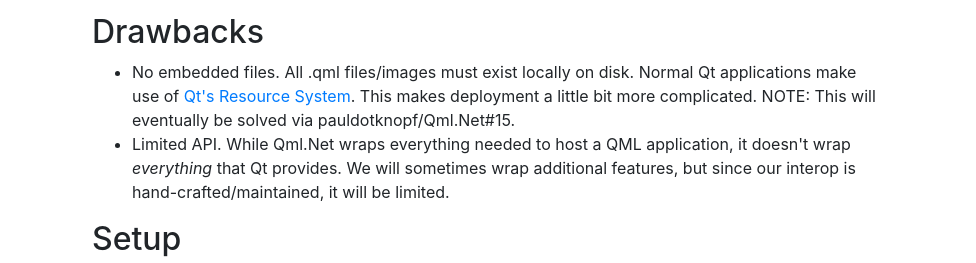
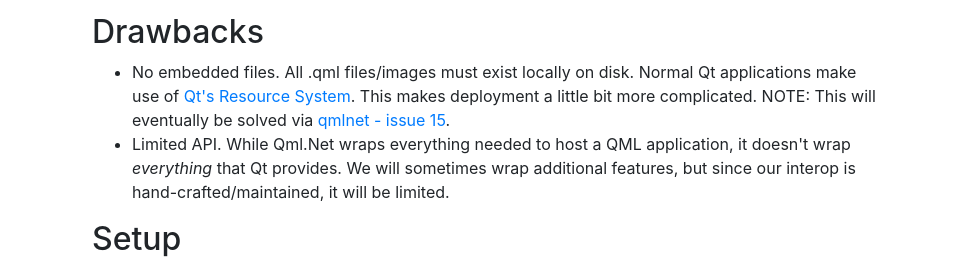
Before and after one commit to qmlnet/qmlnet.github.io, a plain HTML site: page setup/managed-hosting/index.html in a window 1280 px wide. Shown: the part 393-656 px from the top of the page, 304-1280 px from the left. Drawn offline with Linux system fonts and the light colour scheme.

Commit message:
Deploy to GitHub Pages: 734b7f6

```diff
--- a/setup/managed-hosting/index.html
+++ b/setup/managed-hosting/index.html
@@ -100,7 +100,7 @@
 </ul>
 <h2 id="drawbacks">Drawbacks</h2>
 <ul>
-<li>No embedded files. All .qml files/images must exist locally on disk. Normal Qt applications make use of <a href="http://doc.qt.io/qt-5/resources.html">Qt's Resource System</a>. This makes deployment a little bit more complicated. NOTE: This will eventually be solved via pauldotknopf/Qml.Net#15.</li>
+<li>No embedded files. All .qml files/images must exist locally on disk. Normal Qt applications make use of <a href="http://doc.qt.io/qt-5/resources.html">Qt's Resource System</a>. This makes deployment a little bit more complicated. NOTE: This will eventually be solved via <a href="https://github.com/qmlnet/qmlnet/issues/15">qmlnet - issue 15</a>.</li>
 <li>Limited API. While Qml.Net wraps everything needed to host a QML application, it doesn't wrap <em>everything</em> that Qt provides. We will sometimes wrap additional features, but since our interop is hand-crafted/maintained, it will be limited.</li>
 </ul>
 <h2 id="setup">Setup</h2>
```
